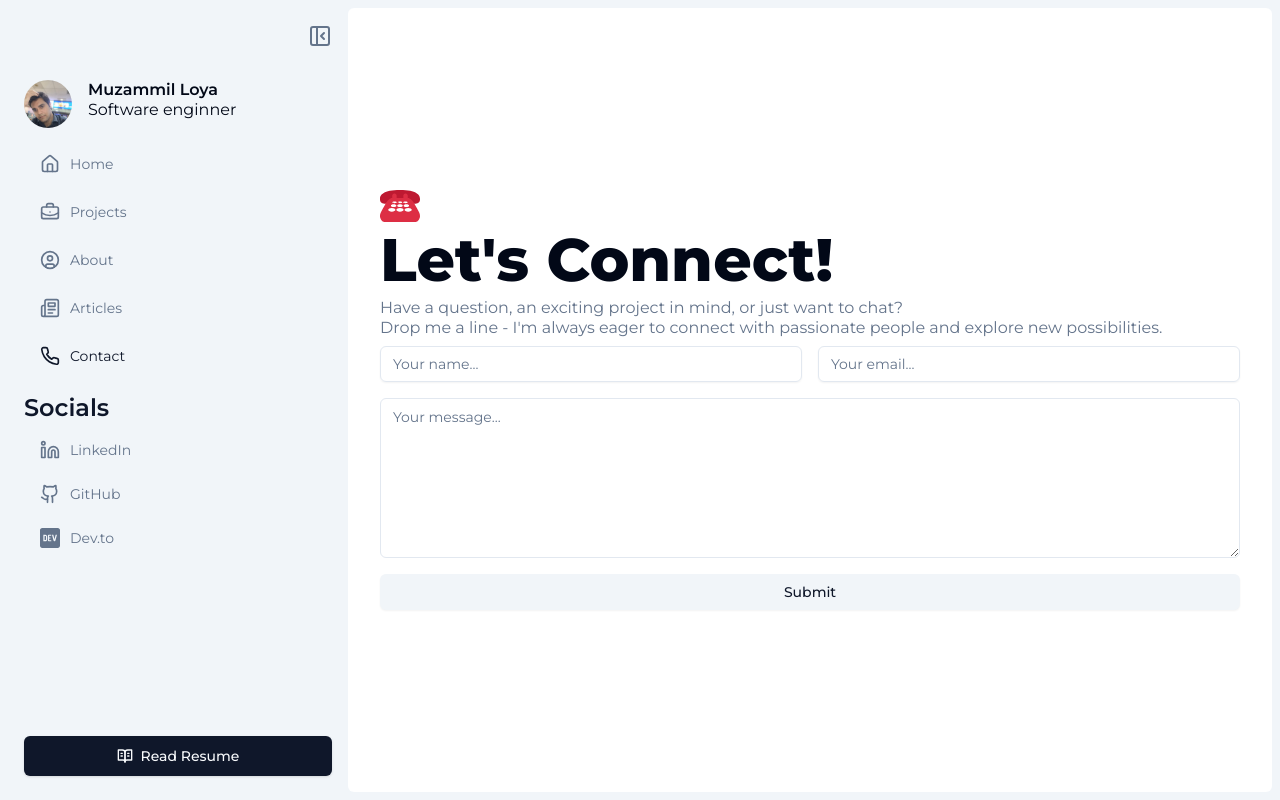
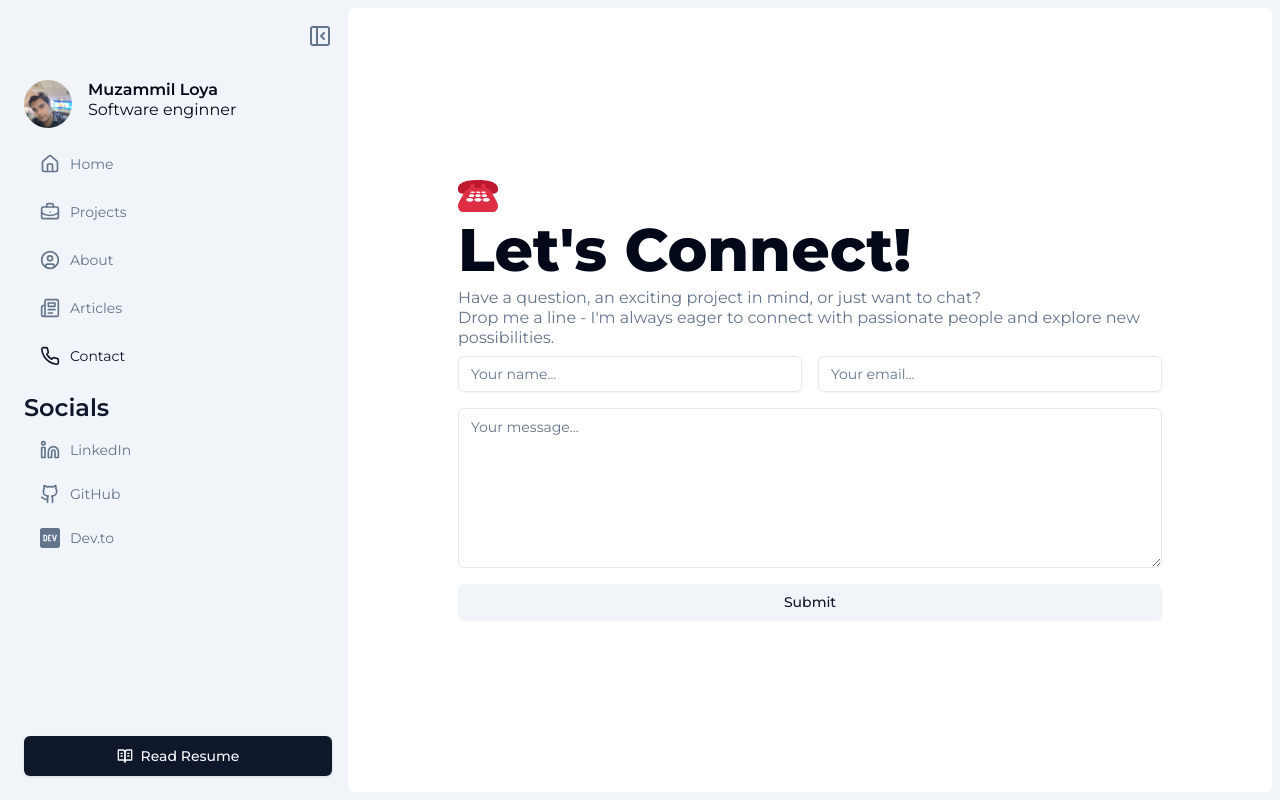
Before and after one commit to Muzammil-cyber/cool-portfolio, a Next.js app: page /contact in a window 1280 px wide. Built offline with nearby package versions, Linux system fonts and the light colour scheme; a web font is replaced by a local one.

Commit message:
choro: Add 'max-w-screen-md' class to container div in ContactPage component

```diff
--- a/src/app/contact/page.tsx
+++ b/src/app/contact/page.tsx
@@ -42,7 +42,7 @@ export default function ContactPage() {
   }, [formError]);
 
   return (
-    <div className="container grid h-full place-items-center">
+    <div className="container grid h-full max-w-screen-md place-items-center">
       <div className="flex w-full flex-col gap-2">
         <Image
           src={"/icons/contact.svg"}
```
